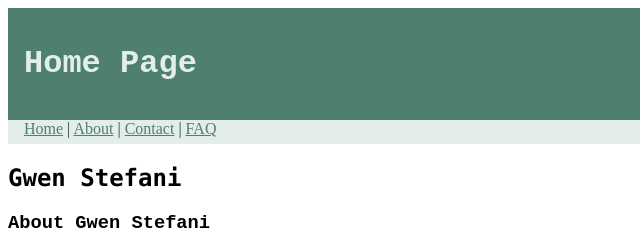
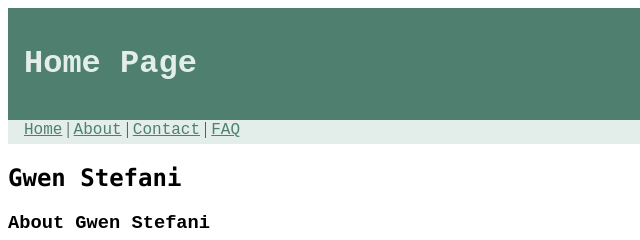
Before and after one commit to sfrench01/assignment2, a plain HTML site: page index.html in a window 1280 px wide. Shown: the top 240 px of the page, 0-640 px from the left. Drawn offline with Linux system fonts and the light colour scheme.

Commit message:
links font change

```diff
--- a/index.html
+++ b/index.html
@@ -15,8 +15,8 @@
         <h1 class="p1">Home Page</h1>
     </header>
     <nav>
-        <a href="index.html">Home</a> | <a href="about.html">About</a> |
-        <a href="contact.html">Contact</a> | <a href="faq.html">FAQ</a>
+        <a href="index.html" class="p1">Home</a> | <a href="about.html" class="p1">About</a> |
+        <a href="contact.html" class="p1">Contact</a> | <a href="faq.html" class="p1">FAQ</a>
     </nav>
     <main>
         <h2 class="p3">Gwen Stefani</h2>
```
